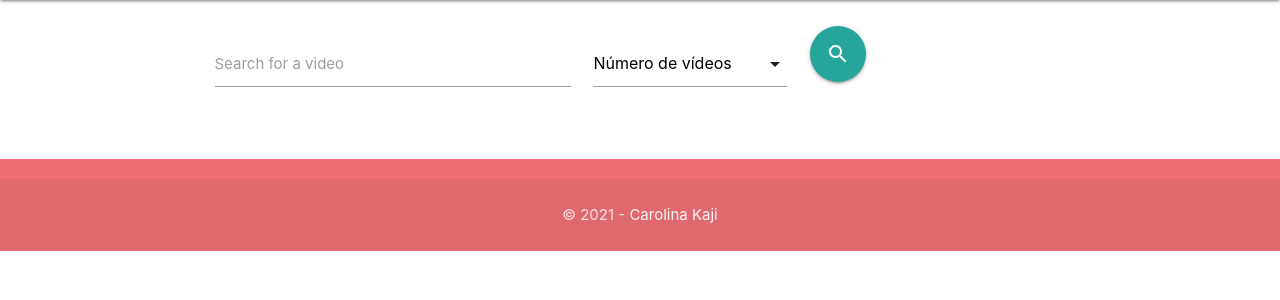
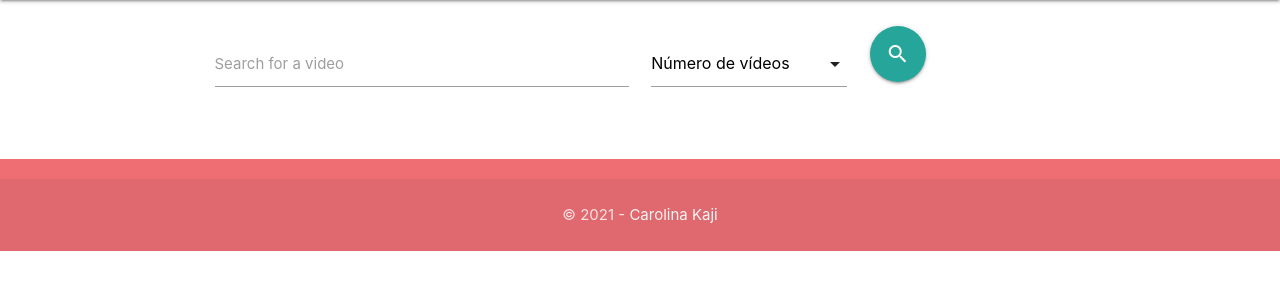
Before and after one commit to carolinakaji/consumo-api-youtube-v3, a PHP site: page / in a window 1280 px wide. Shown: the part 64-364 px from the top of the page. Run offline with PHP 8.4, Linux system fonts and the light colour scheme.

Commit message:
Ajustes de identação

```diff
--- a/css/style.css
+++ b/css/style.css
@@ -1,10 +1,5 @@
 .main {
   margin-top: 2%;
-}
-
-
-.card-height {
-  min-height: 500px;
 }
 
 .thumb-hover:hover {
--- a/index.php
+++ b/index.php
@@ -31,19 +31,20 @@
   <nav>
     <div class="nav-wrapper container">
       <a href="#" class="brand-logo center">YoutubeList</a>
-
     </div>
   </nav>
+
+  <main>
     <div class="container main center">
       <div class="row">
-      <div class="col s12 m8 l9">
+        <div class="col s12">
           <form action="index.php" method="POST">
-          <div class="input-field col s10 m7 l7">
+            <div class="input-field col s10 m7 l6">
               <input id="last_name" type="text" class="validate" name="subject">
               <label for="last_name">Search for a video</label>
             </div>
 
-          <div class="input-field col s8 m4 l4">
+            <div class="input-field col s8 m3 l3">
               <select name="numeroVideos">
                 <option value="" disabled selected>Número de vídeos</option>
                 <?php for ($i = 1; $i <= $select; $i++) { ?>
@@ -68,8 +69,8 @@
         </div>
       </div>
 
-
     </div>
+  </main>
 
   <footer class="page-footer">
     <div class="footer-copyright">
@@ -81,12 +82,6 @@
     </div>
   </footer>
 
-
-
-
-
-
-
 </body>
 
 </html>
--- a/php/listaVideos.php
+++ b/php/listaVideos.php
@@ -1,4 +1,5 @@
 <?php
+
 # key = AIzaSyB4tQnGjkbAvdjWR_Nl7T8hF8MgYcsfpGs
 # key = AIzaSyCdCeOw3VmIIqOfXyyJq8dO_IQRRpX5OpA
 # key = AIzaSyBA5G3cFHIM0CSWYPauuRlBwE3hl1C7nVc
@@ -16,16 +17,14 @@ $select = ceil($totalVideos / $totalPorPag);
 
 function montaCard($cont, $arrId)
 {
-  // echo '<pre>';
-  // var_dump($arrId);
-  // echo '</pre>';
   if (isset($arrId[$cont]->id->videoId))
 
-    return "<div class='col s12 m6 l4'>
-      <div class='card card-height'>
+    return
+      "<div class='col s12 m6 l4'>
+      <div class='card'>
         <div class='card-image'>
           <a href='https://www.youtube.com/watch?v={$arrId[$cont]->id->videoId}' target='_blank'><img class='thumb-hover' src='{$arrId[$cont]->snippet->thumbnails->medium->url}'></a>
-      <a class='btn-floating halfway-fab waves-effect waves-light red'  href='https://www.youtube.com/watch?v={$arrId[$cont]->id->videoId}' target='_blank'><i class='material-icons'>play_arrow</i></a>
+          <a class='btn-floating halfway-fab waves-effect waves-light red' href='https://www.youtube.com/watch?v={$arrId[$cont]->id->videoId}' target='_blank'><i class='material-icons'>play_arrow</i></a>
         </div>
       <div class='card-content'>
         <span class='card-title'>{$arrId[$cont]->snippet->title}</span>
@@ -38,13 +37,11 @@ function montaCard($cont, $arrId)
             <div class='collapsible-header'><i class='material-icons'>live_tv</i>Canal</div>
             <div class='collapsible-body left-align'><span><a href='https://www.youtube.com/channel/{$arrId[$cont]->snippet->channelId}' target='_blank'>{$arrId[$cont]->snippet->channelTitle}</span></a></div>
           </li>
-
           <li>
-          <div class='collapsible-header'><i class='material-icons'>whatshot</i>Data de publicação</div>
+            <div class='collapsible-header'><i class='material-icons'>date_range</i>Data de publicação</div>
             <div class='collapsible-body'><span>{$arrId[$cont]->snippet->publishedAt}</span></div>
           </li>
         </ul>
-
         </div>
       </div>
     </div>";
```
Lines whose indentation alone changed are shown as unchanged.
